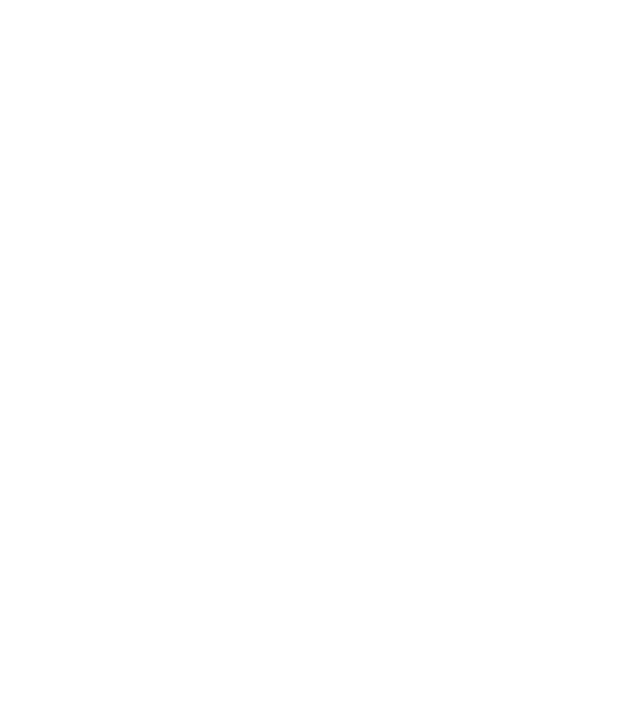
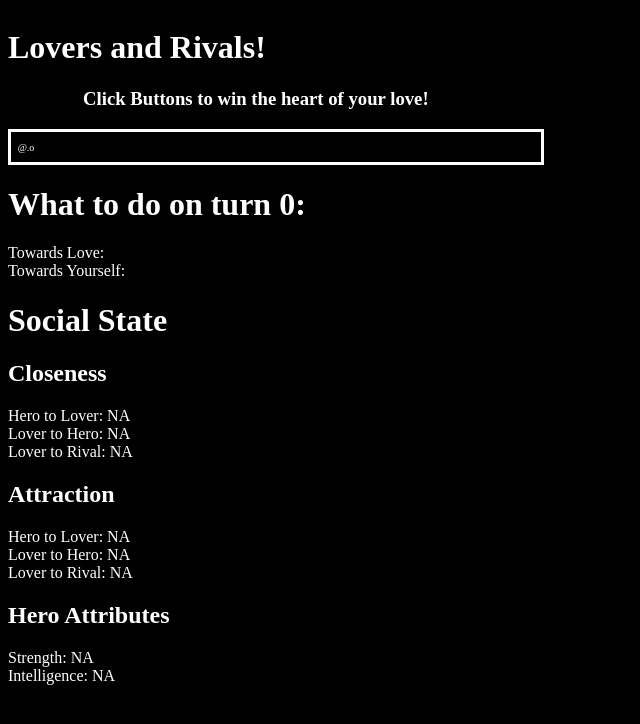
Before and after one commit to ETdoFresh/CamelotEnsemble, a plain HTML site: page Tutorial/index.html in a window 1280 px wide. Shown: the whole page, without its empty margins (0-640 px from the left). Drawn offline with Linux system fonts and the light colour scheme.

Commit message:
Update index.html

```diff
--- a/Tutorial/index.html
+++ b/Tutorial/index.html
@@ -1,11 +1,136 @@
 <html>
 <head>
-	<title>Ensemble Sample Game Tutorial: Part 1</title>
+	<title>Ensemble Sample Game Tutorial: Part 2</title>
 	<script src="ensemble.js"></script>
+
+	<style>
+	body {
+		background-color: black;
+		color: white;
+	}
+
+	.field {
+		position: relative;
+		overflow: hidden;
+		width: 530px;
+		height: 30px;
+		border: 3px solid #FFF;
+	}
+
+	.character {
+		position: absolute;
+		background-color: black;
+		width: 30px;
+		height: 20px;
+		padding-top: 10px;
+		text-align: center;
+		color: #fff;
+		font-size: 10px;
+		white-space: nowrap;
+	}
+
+	#titleDiv {
+		float : left;
+	}
+
+	#statusDiv {
+		margin-left : 75px;
+		clear : both;
+	}
+
+	#actionList_hero_rival {
+		visibility : hidden;
+	}
+	</style>
+
+	<script type="text/javascript">
+var stateInformation = {
+	"loveToHeroCloseness" : "NA",
+	"loveToHeroAttraction" : "NA",
+	"heroToLoveCloseness" : "NA",
+	"heroToLoveAttraction" : "NA",
+	"loveToRivalCloseness" : "NA",
+	"loveToRivalAttraction" :"NA",
+	"heroStrength" : "NA",
+	"heroIntelligence" : "NA"
+};
+
+var gameVariables = {
+	"gameOver" : false,
+	"endingText" : "NA",
+	"turnNumber" : 0,
+	"numIntents" : 2,
+	"numActionsPerIntent" : 5
+};
+
+var move = function() {
+	var elem = document.getElementById("hero");
+	var left = 0;
+
+	function frame() {
+		left++; // update parameters
+		elem.style.left = left + 'px';
+		if (left == 100) {
+			clearInterval(id);
+		}
+	}
+
+	var id = setInterval(frame, 10); // draw every 10ms
+};
+	</script>
 </head>
 <body>
+	<div id="titleDiv">
+		<h1>Lovers and Rivals!</h1>
+	</div>
+	<div id="statusDiv">
+		<h3 id="statusMessage">Click Buttons to win the heart of your love!</h3>
+	</div>
+
+	<div class = "field" onclick="move()">
+		<div class = "character" id="hero">
+			\O/
+		</div>
+		<div class = "character" id="love">
+			0\
+		</div>
+		<div class = "character" id="rival">
+			@.o
+		</div>
+	</div>
+
+	<div id="actionArea">
+		<h1> What to do on turn <span id="turnNumberPlace">0</span>:</h1>
+		Towards Love:
+		<div id="actionList_hero_love"> </div>
+		Towards Yourself:
+		<div id="actionList_hero_hero"></div>
+		<!--Towards Rival:-->
+		<div id="actionList_hero_rival"></div>
+	</div>
+
+	<div id="stateArea">
+		<h1>Social State</h1>
+		<div id="closenessStateDisplay">
+			<h2>Closeness</h2>
+			<div id="closenessHeroToLover">Hero to Lover: <span id="closenessHeroToLoverNumber">NA</span></div>
+			<div id="closenessLoverToHero">Lover to Hero: <span id="closenessLoverToHeroNumber">NA</span></div>
+			<div id="closenessLoverToHero">Lover to Rival: <span id="closenessLoverToRivalNumber">NA</span></div>
+		</div>
+		<div id="attractionStateDisplay">
+			<h2>Attraction</h2>
+			<div id="attractionHeroToLover">Hero to Lover: <span id="attractionHeroToLoverNumber">NA</span></div>
+			<div id="attractionLoverToHero">Lover to Hero: <span id="attractionLoverToHeroNumber">NA</span></div>
+			<div id="attractionLoverToRival">Lover to Rival: <span id="attractionLoverToRivalNumber">NA</span></div>
+		</div>
+		<div id="Hero Attributes">
+			<h2>Hero Attributes</h2>
+			<div id="heroStrength">Strength: <span id="heroStrengthNumber">NA</span></div>
+			<div id="heroIntelligence">Intelligence: <span id="heroIntelligenceNumber">NA</span></div>
+		</div>
+	</div>
+
 	<script type="text/javascript">
-
 		document.addEventListener('ensembleLoaded', function (e) {
 			//Init ensemble
 			var loadResult = ensemble.init();
```
